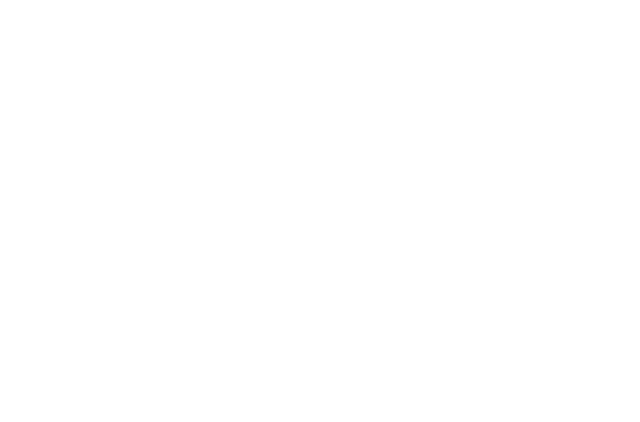
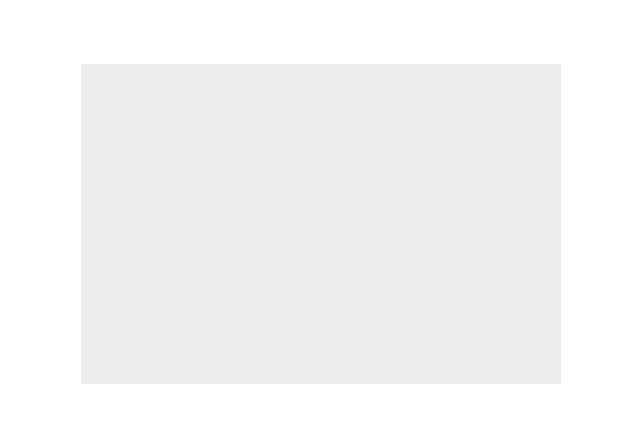
Before and after one commit to doojin/breakout-game, a plain HTML site: page index.html in a window 1280 px wide. Shown: the whole page, without its empty margins (319-959 px from the left). Drawn offline with Linux system fonts and the light colour scheme.

Commit message:
adding styles to canvas element

```diff
--- a/index.html
+++ b/index.html
@@ -6,7 +6,7 @@
         <title>Breakout Game</title>
     </head>
     <body>
-        <canvas id="gameCanvas"></canvas>
+        <canvas id="gameCanvas" width="480" height="320"></canvas>
         <script src="./app.js" />
     </body>
 </html>
--- a/styles.css
+++ b/styles.css
@@ -0,0 +1,10 @@
+* {
+    margin: 0;
+    padding: 0;
+}
+
+#gameCanvas {
+    background: #eee;
+    display: block;
+    margin: 5% auto;
+}
```
